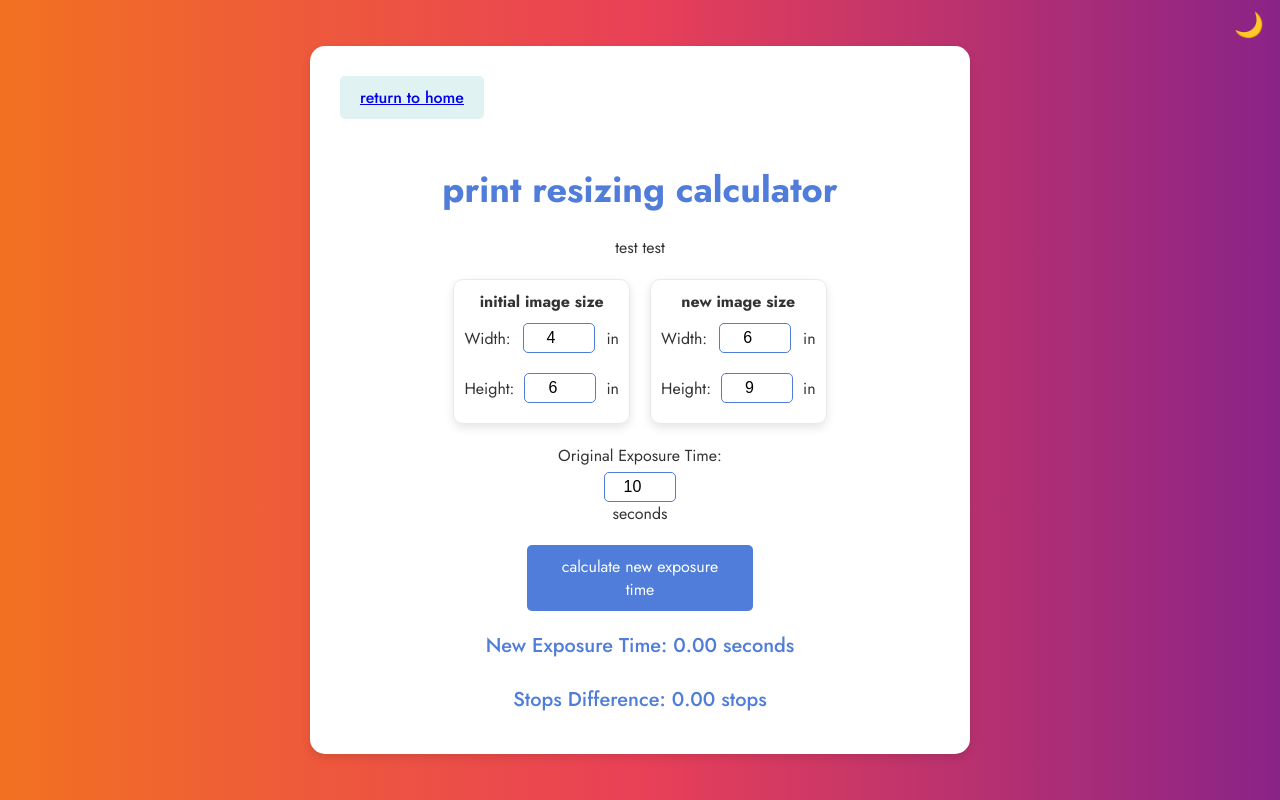
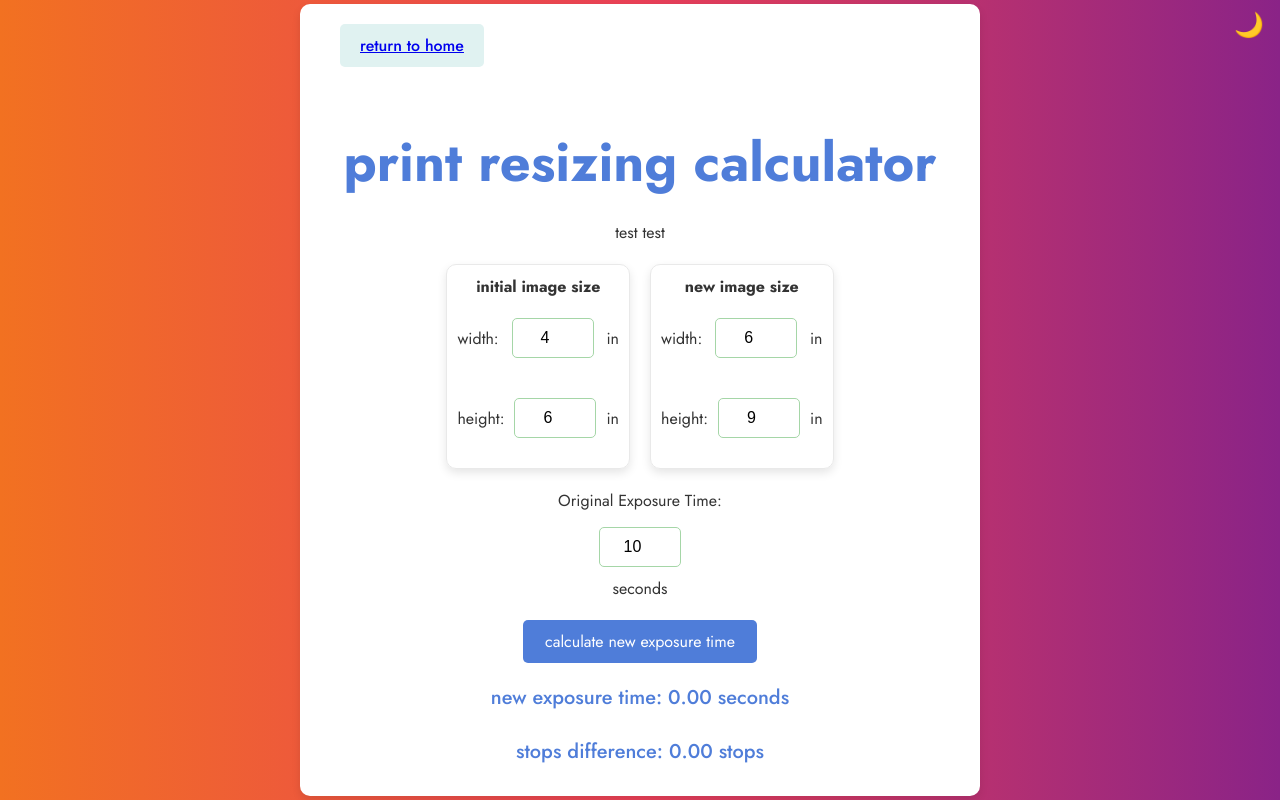
Before and after one commit to narrowstacks/dorkroom.art, a plain HTML site: page resize/index.html in a window 1280 px wide. Drawn offline with Linux system fonts and the light colour scheme.

Commit message:
moving stuff around

```diff
--- a/home.css
+++ b/home.css
@@ -12,23 +12,23 @@ body {
     box-shadow: 0 4px 8px rgba(0, 0, 0, 0.1);
     padding: 20px;
     max-width: 500px;
-    width: 90%; /* Adjust to 90% for better fit on mobile */
+    width: 90%;
     text-align: center;
 }
 
 h1 {
-    color: #d9534f; /* pastel red for h1 */
+    color: #d9534f;
     margin-bottom: 0px;
 }
 
 h2 {
-    color: #e57373; /* pastel red for h2 */
+    color: #e57373;
     margin-top: 0px;
     margin-bottom: 2px;
 }
 
 h3 {
-    color: #f08080; /* pastel red for h3 */
+    color: #f08080;
     margin-top: 0px;
 }
 
@@ -37,7 +37,7 @@ h3 {
     text-decoration: #4f7dd9 wavy underline;
     text-decoration-skip-ink: none;
     height: .2em;
-    font-weight: 400; /* Regular weight */
+    font-weight: 400;
 }
 
 .link-container-wrapper {
--- a/resize/index.html
+++ b/resize/index.html
@@ -32,11 +32,11 @@
                     <label for="initial-size"><b>initial image size</b></label>
 
                     <div class="input-container">
-                        <label for="originalWidth">Width:</label>
+                        <label for="originalWidth">width:</label>
                         <input type="number" id="originalWidth" step="0.1" value="4"> in
                     </div>
                     <div class="input-container">
-                        <label for="originalLength">Height:</label>
+                        <label for="originalLength">height:</label>
                         <input type="number" id="originalLength" step="0.1" value="6"> in
                     </div>
                 </div>
@@ -45,11 +45,11 @@
                 <div class="input-group">
                     <label for="new-size"><b>new image size</b></label>
                     <div class="input-container">
-                        <label for="newWidth">Width:</label>
+                        <label for="newWidth">width:</label>
                         <input type="number" id="newWidth" step="0.1" value="6"> in
                     </div>
                     <div class="input-container">
-                        <label for="newLength">Height:</label>
+                        <label for="newLength">height:</label>
                         <input type="number" id="newLength" step="0.1" value="9"> in
                     </div>
                 </div>
@@ -61,8 +61,8 @@
             <a href="#" class="link-button link-button-blue" id="calculateExposure">calculate new exposure time</a>
         </form>
 
-        <h2 id="newExposureTime">New Exposure Time: <span id="new-time"></span> seconds</h2>
-        <h2 id="stopsDifference">Stops Difference: <span id="stops-difference"></span> stops</h2>
+        <h2 id="newExposureTime">new exposure time: <span id="new-time"></span> seconds</h2>
+        <h2 id="stopsDifference">stops difference: <span id="stops-difference"></span> stops</h2>
     </div>
 
 </body>
--- a/scripts/resize.js
+++ b/scripts/resize.js
@@ -53,8 +53,8 @@ function displayResults(newExposureTime, stopsDifference) {
     const stopsDifferenceElement = document.getElementById('stopsDifference');
 
     if (newExposureTimeElement && stopsDifferenceElement) {
-        newExposureTimeElement.textContent = `New Exposure Time: ${newExposureTime.toFixed(2)} seconds`;
-        stopsDifferenceElement.textContent = `Stops Difference: ${stopsDifference.toFixed(2)} stops`;
+        newExposureTimeElement.textContent = `new exposure time: ${newExposureTime.toFixed(2)} seconds`;
+        stopsDifferenceElement.textContent = `stops difference: ${stopsDifference.toFixed(2)} stops`;
 
     } else {
         console.error('Result display elements not found. Ensure that the elements with ids "newExposureTime" and "stopsDifference" exist in the HTML.');
--- a/shared/colors.css
+++ b/shared/colors.css
@@ -60,4 +60,6 @@
     --gradient-homepage-light-newer: linear-gradient(to right, #F27121, #E94057, #8A2387);
     --gradient-homepage-dark-newer: linear-gradient(to right, #000428, #004e92);
 
+    --shadow-color: #0000001a;
+
 }
--- a/shared/common.css
+++ b/shared/common.css
@@ -1,4 +1,7 @@
 @import url('https://fonts.googleapis.com/css2?family=Jost:wght@300;400;500;600;700&display=swap');
+
+:root {
+    --transition-time: 0.5s;
 
 body {
     font-family: 'Jost', sans-serif;
@@ -9,11 +12,11 @@ body {
     justify-content: center;
     align-items: center;
     min-height: 100vh;
-    flex-direction: column; /* Change to column for better stacking on mobile */
-    position: relative; /* Add this to position the pseudo-element */
-    overflow: hidden; /* Add this to hide overflow */
+    flex-direction: column;
+    position: relative;
+    overflow: hidden;
     background: var(--gradient-homepage-light-newer);
-    transition: background 0.5s ease, color 0.5s ease; /* Add transition for smooth color change */
+    transition: background var(--transition-time) ease, color var(--transition-time) ease;
 }
 
 body::before {
@@ -25,7 +28,7 @@ body::before {
     left: 0;
     background: var(--gradient-homepage-dark-newer);
     z-index: -1;
-    transition: opacity 0.5s linear; /* Add transition for smooth opacity change */
+    transition: opacity var(--transition-time) linear;
     opacity: 0;
 }
 
@@ -39,9 +42,9 @@ body.dark-mode {
 
 .container {
     background-color: var(--container-background);
-    transition: background-color 0.5s ease; /* Add transition for smooth background color change */
+    transition: background-color var(--transition-time) ease;
     border-radius: 10px;
-    box-shadow: 0 4px 8px rgba(0, 0, 0, 0.1);
+    box-shadow: 0 4px 8px var(--shadow-color);
     padding: 20px 40px;
     width: 100%;
     text-align: center;
@@ -52,7 +55,6 @@ body.dark-mode {
 
 input[type="number"],
 select {
-    /* width: 80%; */
     padding: 10px;
     margin: 10px 0;
     border: 1px solid #a5d6a7;
@@ -67,21 +69,21 @@ body.dark-mode .container {
 
 h1, h2, h3 {
     margin-bottom: 10px;
-    transition: color 0.5s ease; /* Add transition for smooth color change */
+    transition: color var(--transition-time) ease;
 }
 
 h1 {
-    font-weight: var(--font-weight-bold); /* Bold weight */
-    font-size: 54px; /* Adjust font size for better readability */
+    font-weight: var(--font-weight-bold);
+    font-size: 54px;
 }
 
 h2 {
-    font-weight: var(--font-weight-medium); /* Semi-bold weight */
-    font-size: 24px; /* Adjust font size for better readability */
+    font-weight: var(--font-weight-medium);
+    font-size: 24px;
 }
 
 h3 {
-    font-weight: var(--font-weight-regular); /* Regular weight */
+    font-weight: var(--font-weight-regular);
 }
 
 #toggle-container {
@@ -95,7 +97,7 @@ h3 {
     border: none;
     font-size: 24px;
     cursor: pointer;
-    transition: transform 0.3s ease;
+    transition: transform var(--transition-time) ease;
 }
 
 #dark-mode-toggle:hover {
@@ -108,10 +110,10 @@ h3 {
     padding: 10px 20px;
     font-size: 16px;
     cursor: pointer;
-    align-self: flex-start; /* Aligns the button to the left */
+    align-self: flex-start;
     margin-bottom: 20px;
     font-weight: var(--font-weight-medium);
-    transition: background-color 0.3s ease, color 0.3s ease; /* Add transition for smooth color change */
+    transition: background-color var(--transition-time) ease, color var(--transition-time) ease;
 }
 
 .home-button:hover {
@@ -127,7 +129,7 @@ body.dark-mode .home-button:hover {
     background-color: var(--home-button-dark-hover);
 }
 
-@media (max-width: 600px) { /* mobile version */
+@media (max-width: 600px) {
     .container {
         padding: 10px;
     }
@@ -150,7 +152,7 @@ body.dark-mode .home-button:hover {
     padding: 10px 20px;
     text-decoration: none;
     border-radius: 5px;
-    transition: background-color 0.3s ease, color 0.3s ease; /* Add color transition */
+    transition: background-color var(--transition-time) ease, color var(--transition-time) ease;
     margin: 0 auto;
     width: 50%;
     font-weight: var(--font-weight-normal);
@@ -221,25 +223,23 @@ body.dark-mode .home-button:hover {
     align-items: center;
     justify-content: center;
     padding: 10px 20px;
-    background-color: #333; /* Button color */
-    color: #ffffff;
+    background-color: #333;
     border-radius: 5px;
     text-decoration: none;
-    transition: background-color 0.3s ease;
+    transition: background-color var(--transition-time) ease;
     width: 60%;
     margin: 0 auto;
-    gap: 8px; /* Space between image and text */
 }
 
 .link-button-github img {
-    width: 24px; /* Adjust size as necessary */
+    width: 24px;
     height: auto;
-    vertical-align: middle; /* Align image with text */
-    margin-right: 8px; /* Fine-tune spacing */
+    vertical-align: text-bottom;
+    margin-right: 8px;
 }
 
 .link-button-github span {
-    line-height: 24px; /* Match with image height */
+    line-height: 24px;
 }
 
 
@@ -257,7 +257,7 @@ body.dark-mode .link-button-github:hover {
     color: var(--github-dark-text-hover);
 }
 
-
 .hidden {
     display: none;
 }
+}
--- a/styles/resize.css
+++ b/styles/resize.css
@@ -79,14 +79,14 @@ input[type="number"] {
     display: none;
 }
 
-/* Centering the original exposure time section */
+
 .original-exposure-time {
     display: flex;
     flex-direction: column;
     align-items: center;
-    margin-bottom: 20px; /* Optional: adds spacing below this section */
+    margin-bottom: 20px;
 }
 
 .original-exposure-time label {
-    margin-bottom: 5px; /* Optional: adds spacing between label and input */
+    margin-bottom: 5px;
 }
```
Also changed, not shown: border/index.html (+13 -12 lines), index.html (+3 -1 lines).
